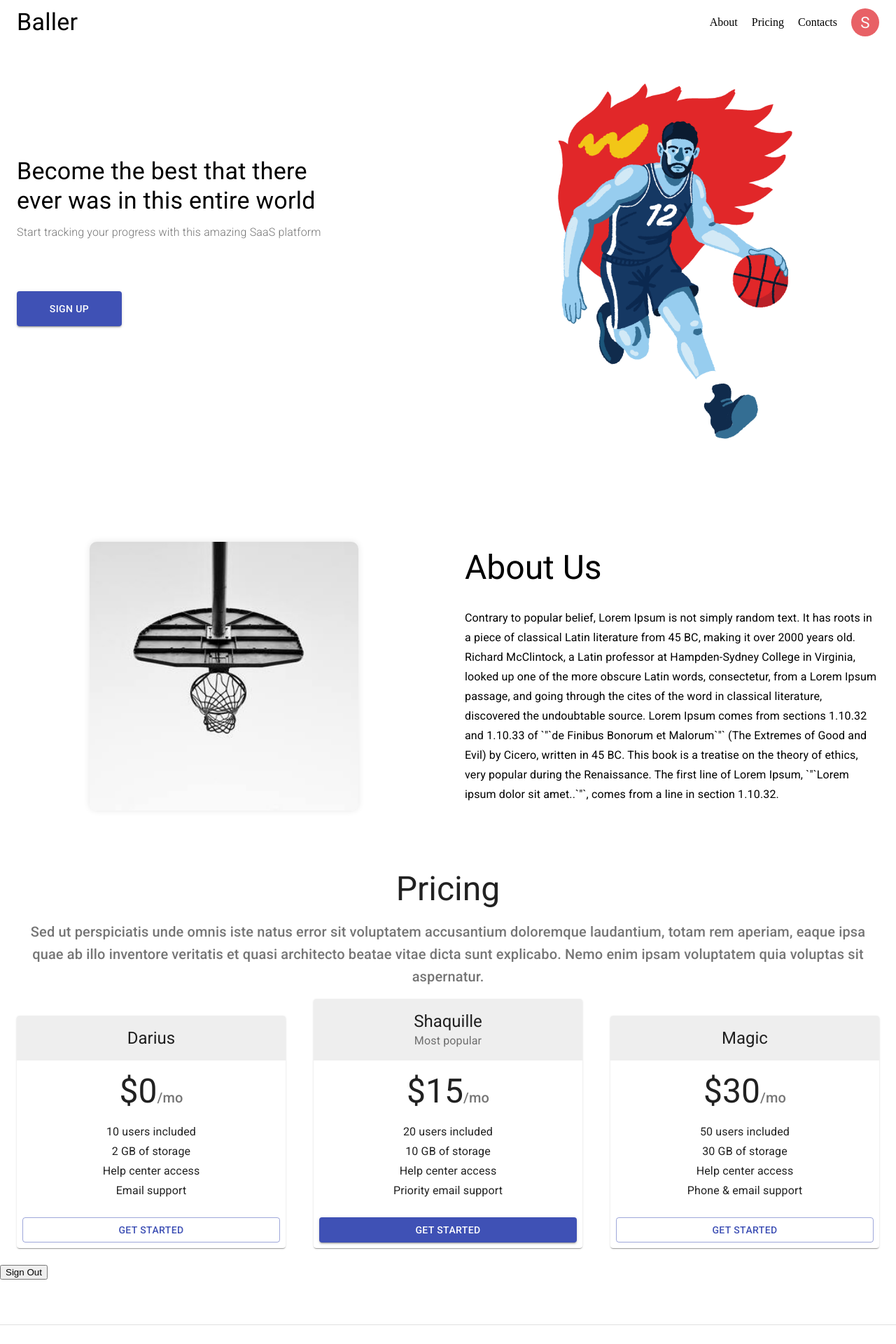
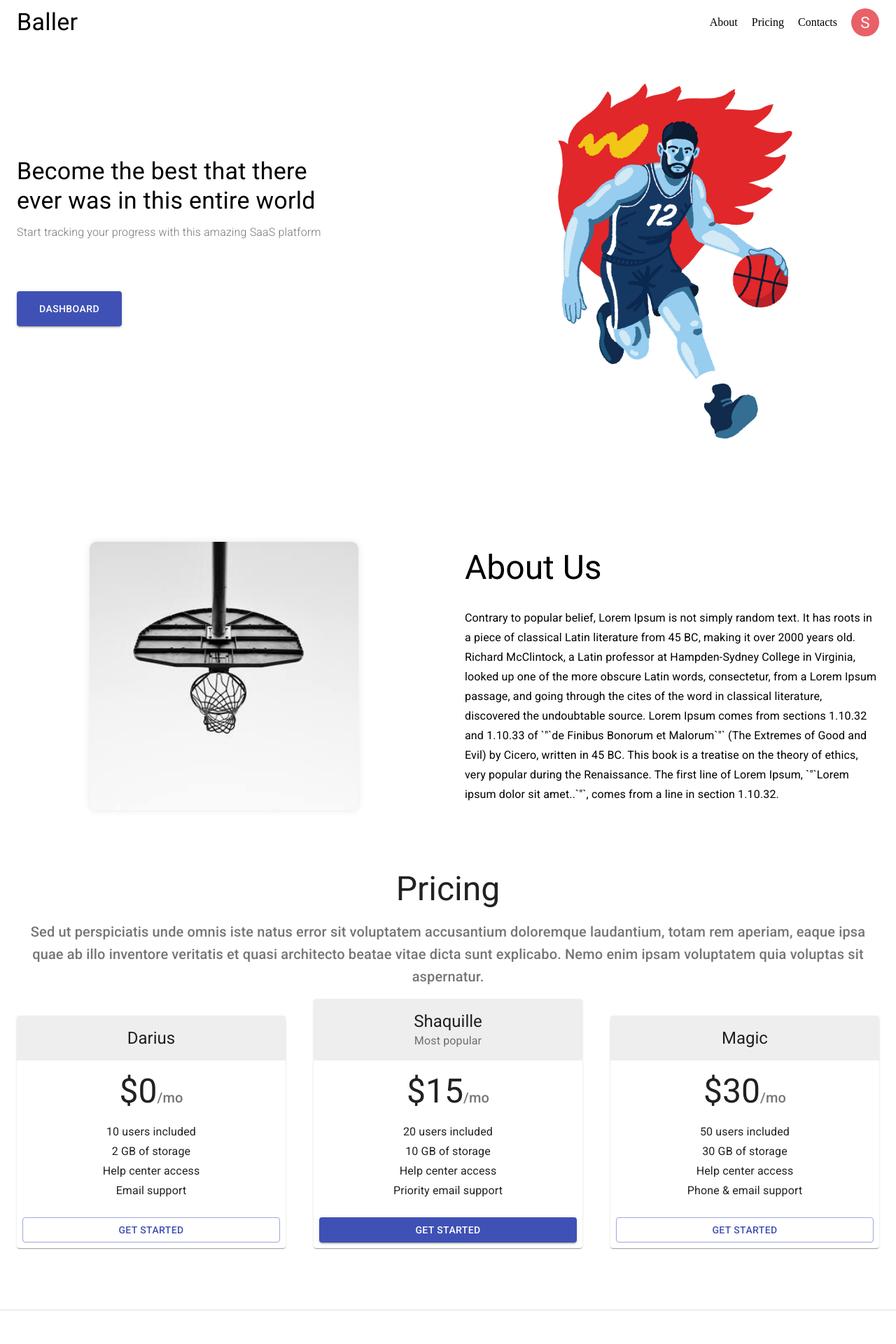
Before and after one commit to DariusPirvulescu/goco-test-client, a React (Create React App) app: page / in a window 1280 px wide. Shown: the top 1920 px of the page at 70% size. Built offline with nearby package versions, Linux system fonts and the light colour scheme; sample sign-in values are in the browser's storage.

Commit message:
Replace ButtonLink into Navbar, Implement conditional rendering into Header section

```diff
--- a/src/components/App.js
+++ b/src/components/App.js
@@ -7,7 +7,7 @@ import Navbar from 'components/molecules/Navbar';
 import Homepage from 'components/organisms/Homepage';
 import ResetPass from 'components/organisms/ResetPass';
 import Footer from 'components/molecules/Footer';
-import Authenticate from 'components/organisms/Authenticate'
+import Authenticate from 'components/organisms/Authenticate';
 import Dashboard from 'components/organisms/Dashboard';
 
 // context
@@ -17,20 +17,15 @@ const App = () => {
   const [user, setUser] = useState({});
 
   const providedUser = useMemo(() => ({ user, setUser }), [user, setUser]);
-  // const providedUser = { user, setUser }
 
   useEffect(() => {
     const userLoggedIn = localStorage.getItem('user');
 
     if (typeof userLoggedIn !== 'undefined') {
-      console.log('USRLG', userLoggedIn);
       try {
         const foundUser = JSON.parse(userLoggedIn);
         setUser(foundUser);
-      } catch (err) {
-        console.log(err);
-        console.log('Not a JSON');
-      }
+      } catch (err) {}
     }
   }, []);
 
@@ -42,8 +37,14 @@ const App = () => {
           <Switch>
             <Route exact path="/" component={Homepage} />
             <PrivateRoute path="/dashboard" component={Dashboard} />
-            <Route path="/login" render={() => <Authenticate action='login' />} />
-            <Route path="/register" render={() => <Authenticate action='register' />} />
+            <Route
+              path="/login"
+              render={() => <Authenticate action="login" />}
+            />
+            <Route
+              path="/register"
+              render={() => <Authenticate action="register" />}
+            />
             <Route path="/reset" component={ResetPass} />
             <Route component={Homepage} />
           </Switch>
--- a/src/components/molecules/Header.js
+++ b/src/components/molecules/Header.js
@@ -1,4 +1,4 @@
-import React from 'react';
+import React, { useContext } from 'react';
 
 import { makeStyles } from '@material-ui/core/styles';
 import Grid from '@material-ui/core/Grid';
@@ -6,6 +6,9 @@ import Typography from '@material-ui/core/Typography';
 
 import headerImg from 'assets/images/main.png';
 import ActionButton from 'components/atoms/ActionButton';
+import ButtonLink from 'components/atoms/ButtonLink';
+
+import { UserContext } from 'contexts/userContext';
 
 const useStyle = makeStyles((theme) => ({
   root: {
@@ -62,6 +65,9 @@ const useStyle = makeStyles((theme) => ({
 
 const Header = () => {
   const classes = useStyle();
+
+  const { providedUser } = useContext(UserContext);
+
   return (
     <div className={classes.root}>
       <Grid container className={classes.gridContainer}>
@@ -78,7 +84,13 @@ const Header = () => {
             >
               Start tracking your progress with this amazing SaaS platform
             </Typography>
-            <ActionButton style={classes.cta} />
+            {providedUser.user && providedUser.user.name ? (
+              <ButtonLink to="/dashboard" variant="contained" color="primary" style={classes.cta}>
+                Dashboard
+              </ButtonLink>
+            ) : (
+              <ActionButton style={classes.cta} />
+            )}
           </div>
         </Grid>
         <Grid item xs={12} sm={6}>
--- a/src/components/molecules/Navbar.js
+++ b/src/components/molecules/Navbar.js
@@ -14,6 +14,7 @@ import { useHistory } from 'react-router-dom';
 import BurgerMenu from 'components/atoms/BurgerMenu';
 import TemporaryDrawer from 'components/atoms/TemporaryDrawer';
 import TextLink from 'components/atoms/TextLink';
+import ButtonLink from 'components/atoms/ButtonLink';
 import Avatar from 'components/atoms/Avatar';
 
 import { UserContext } from 'contexts/userContext';
@@ -84,13 +85,13 @@ const NavBar = () => {
     providedUser.setUser(null);
     localStorage.clear();
     history.push('/');
-    res
+    res;
   };
 
   const list = (
     <div className={classes.list} onClick={closeDrawer}>
       <List>
-        {(providedUser.user && providedUser.user.name) && (
+        {providedUser.user && providedUser.user.name && (
           <ListItem className={classes.avatarContainer}>
             <TextLink to="/dashboard">
               <Avatar size="medium" />
@@ -118,31 +119,25 @@ const NavBar = () => {
       <Divider />
       <List>
         <ListItem>
-          {(providedUser.user && providedUser.user.name) ? (
-            <TextLink to="/dashboard">
-              <Button variant="contained" color="primary">
-                Dashboard
-              </Button>
-            </TextLink>
+          {providedUser.user && providedUser.user.name ? (
+            <ButtonLink to="/dashboard" variant="contained" color="primary">
+              Dashboard
+            </ButtonLink>
           ) : (
-            <TextLink to="/login">
-              <Button variant="contained" color="primary">
-                Log In
-              </Button>
-            </TextLink>
+            <ButtonLink to="/login" variant="contained" color="primary">
+              Log In
+            </ButtonLink>
           )}
         </ListItem>
         <ListItem>
-          {(providedUser.user && providedUser.user.name) ? (
+          {providedUser.user && providedUser.user.name ? (
             <Button onClick={handleLogOut} variant="contained" color="primary">
               Log Out
             </Button>
           ) : (
-            <TextLink to="/register">
-              <Button variant="contained" color="primary">
-                Sign Up
-              </Button>
-            </TextLink>
+            <ButtonLink to="/register" variant="contained" color="primary">
+              Sign Up
+            </ButtonLink>
           )}
         </ListItem>
       </List>
@@ -184,16 +179,14 @@ const NavBar = () => {
                 Contacts
               </TextLink>
 
-              {(providedUser.user && providedUser.user.name) ? (
+              {providedUser.user && providedUser.user.name ? (
                 <TextLink to="/dashboard">
                   <Avatar size="small" />
                 </TextLink>
               ) : (
-                <TextLink to="/register">
-                  <Button variant="outlined" color="primary">
-                    Sign Up
-                  </Button>
-                </TextLink>
+                <ButtonLink to="register" variant="contained" color="primary">
+                  Sign Up
+                </ButtonLink>
               )}
             </div>
           </div>
--- a/src/components/organisms/Homepage.js
+++ b/src/components/organisms/Homepage.js
@@ -1,34 +1,16 @@
-import React, { useContext } from 'react';
-
-import { UserContext } from 'contexts/userContext';
-import { usePostFetch } from 'customHooks/usePostFetch';
+import React from 'react';
 
 import Header from 'components/molecules/Header';
 import About from 'components/molecules/About';
 import Pricing from 'components/molecules/Pricing';
 
 const Homepage = () => {
-  const { providedUser } = useContext(UserContext);
-  const [res, sendRequest] = usePostFetch();
-
-  const handleSignOut = () => {
-    sendRequest('/sign-out', {});
-    providedUser.setUser({});
-    localStorage.clear();
-    res
-  };
-
   return (
     <div>
       <Header />
       <About />
       <Pricing />
-
-      {providedUser.user && providedUser.user.email ? (
-        <button onClick={handleSignOut}>Sign Out</button>
-      ) : null}
     </div>
-
   );
 };
 
```
